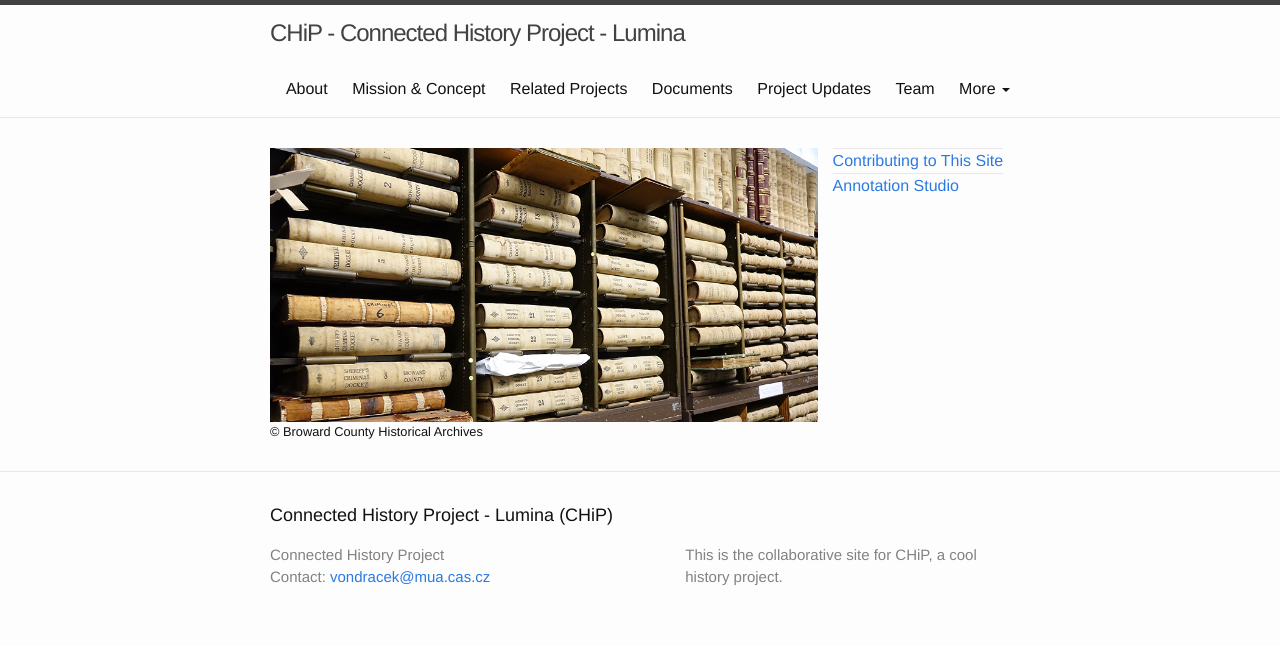
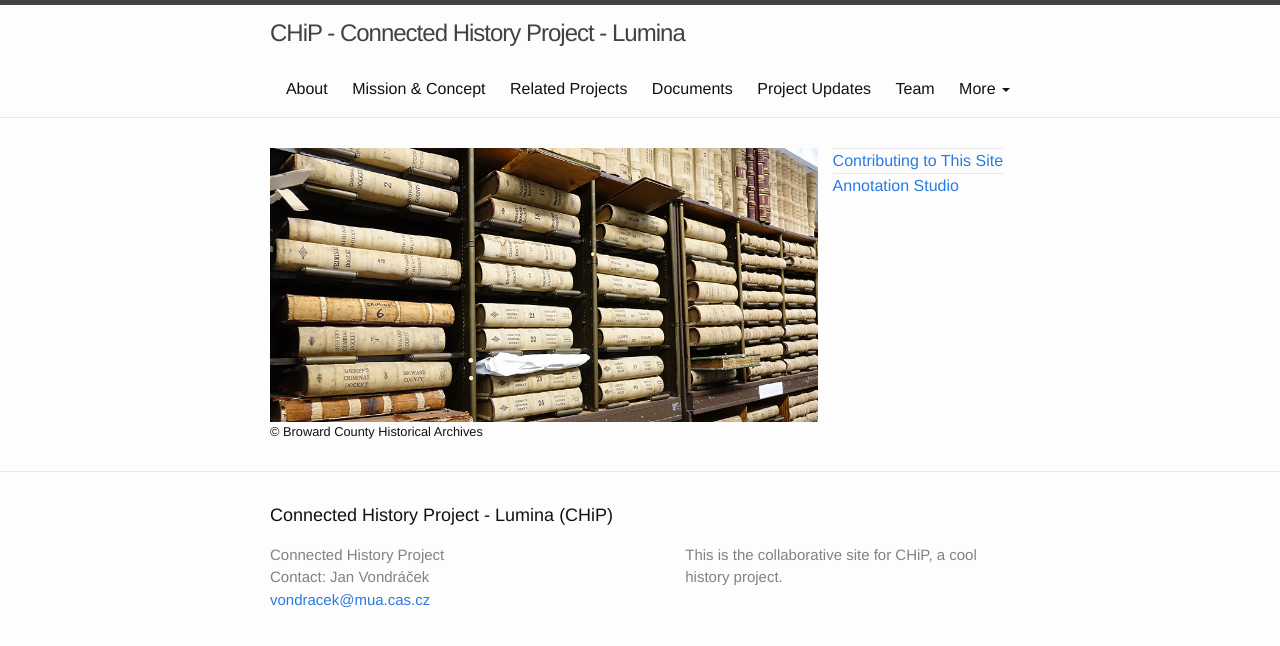
Before and after one commit to CHiP-Lumina/chip-lumina.github.io, a Jekyll site: the page built from index.html, in a window 1280 px wide. Shown: the top 646 px of the page. Built offline with Jekyll 4.4.1, drawn with Linux system fonts in a browser that asks for light colours.

Commit message:
Update footer.html
Add Jan's name under contact.

```diff
--- a/_includes/footer.html
+++ b/_includes/footer.html
@@ -8,7 +8,7 @@
       <div class="footer-col  footer-col-1">
         <ul class="contact-list">
           <li>{{ site.title }}</li>
-          <li>Contact: <a href="mailto:{{ site.email }}">{{ site.email }}</a></li>
+          <li>Contact: Jan Vondráček <a href="mailto:{{ site.email }}">{{ site.email }}</a></li>
         </ul>
       </div>
 
```
